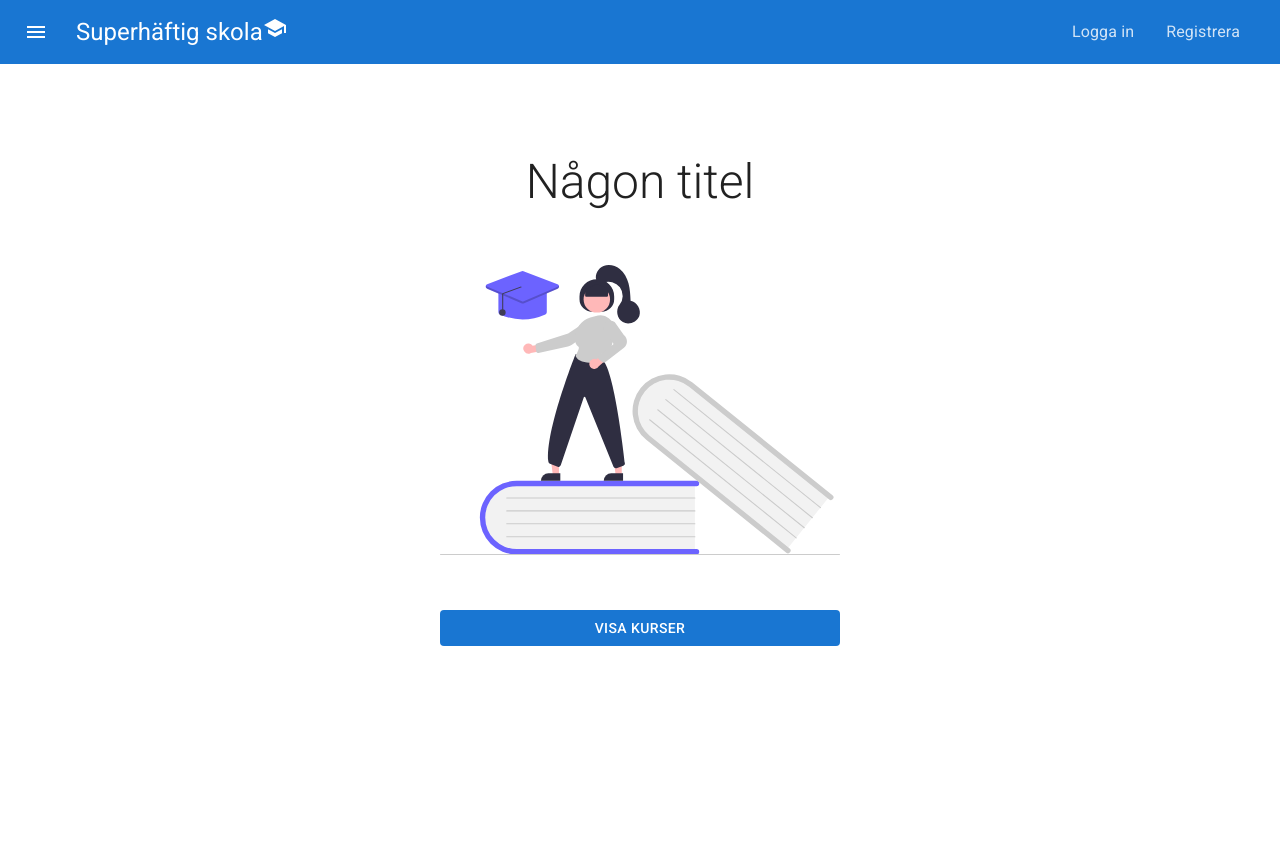
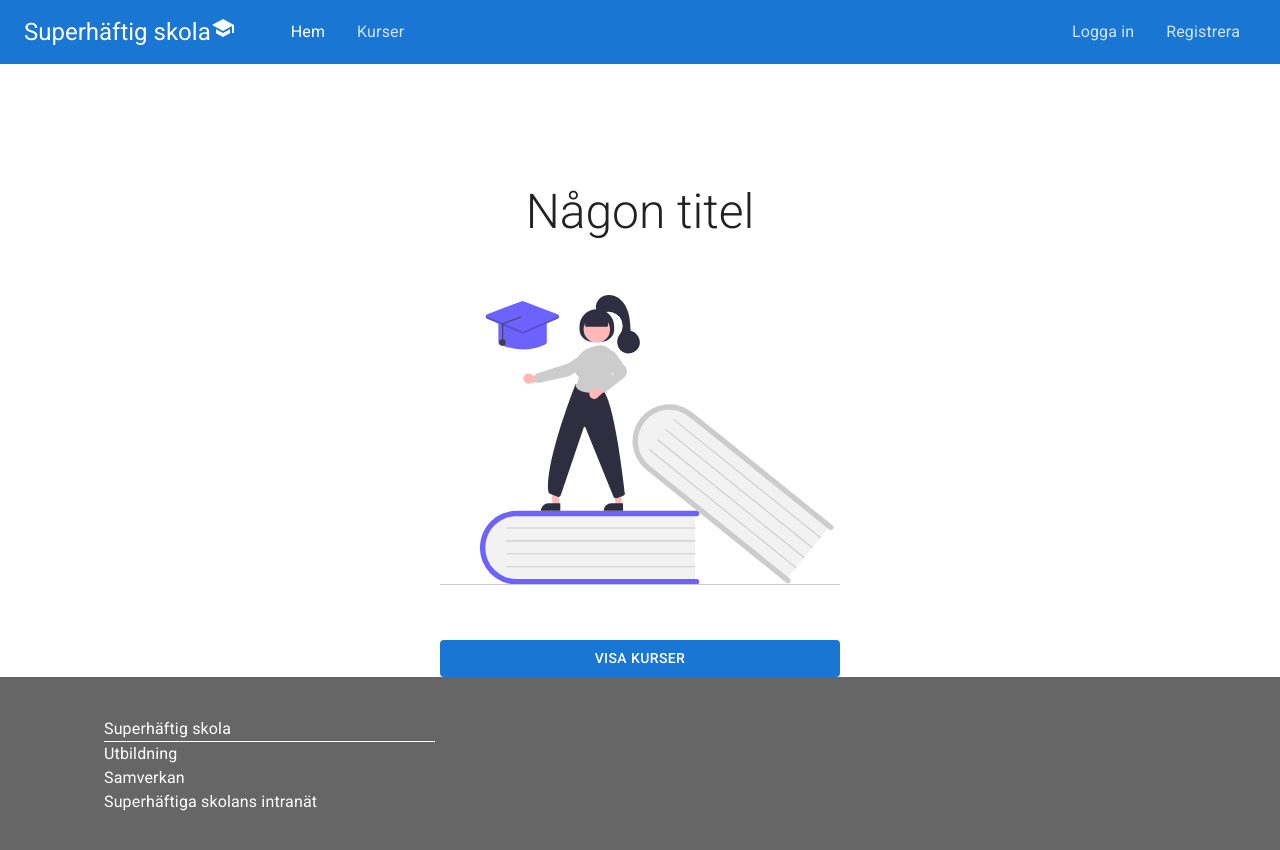
Before and after one commit to oskvr/course-registration-client, a Next.js app: page / in a window 1280 px wide. Shown: the top 850 px of the page. Before the commit the page ends 800 px from the top, so only its background shows below. Built offline with nearby package versions, Linux system fonts and the light colour scheme.

Commit message:
Responsiv navbar + lade till footer i layout

```diff
--- a/components/Footer.js
+++ b/components/Footer.js
@@ -1,7 +1,7 @@
 import Box from "@mui/material/Box";
 import Container from "@mui/material/Container";
 import Grid from "@mui/material/Grid";
-import Link from "@mui/material/Link";
+import Link from "./Link";
 // TODO: Behöver hjälp med att få till icons, får inte det att fungera.
 // Får inte ikoner att fungera som det ska, kan inte ens se vad jag gör, måste liksom använda en codesandbox för att ens se skiten.
 // import InstagramIcon from "@material-ui/icons/Instagram";
@@ -10,37 +10,29 @@ import Link from "@mui/material/Link";
 
 export default function Footer() {
   return (
-    <footer>
     <Box
+      component="footer"
       px={{ xs: 3, sm: 10 }}
-        py={{ xs: 3, sm: 10 }}
+      py={{ xs: 3, sm: 5 }}
       bgcolor="text.secondary"
       color="white"
-        mt={60} //Funkar ju ffs inte att ens justera vart skiten ska, vad fuck är 60???
     >
       <Container maxWidth="lg">
         <Grid justifyContent="start" container spacing={5}>
           <Grid item xs={12} sm={4}>
             <Box borderBottom={1}>Superhäftig skola</Box>
             <Box>
-                <Link href="/" color="inherit">
-                  Utbildning
-                </Link>
+              <Link href="/">Utbildning</Link>
             </Box>
             <Box>
-                <Link href="/" color="inherit">
-                  Samverkan
-                </Link>
+              <Link href="/">Samverkan</Link>
             </Box>
             <Box>
-                <Link href="/" color="inherit">
-                  Superhäftiga skolans intranät
-                </Link>
+              <Link href="/">Superhäftiga skolans intranät</Link>
             </Box>
           </Grid>
         </Grid>
       </Container>
     </Box>
-    </footer>
   );
 }
--- a/components/Link.js
+++ b/components/Link.js
@@ -9,7 +9,7 @@ import MuiLink from "@mui/material/Link";
 const Link = forwardRef(({ href, as, prefetch, ...props }, ref) => {
   return (
     <NextLink href={href} as={as} prefetch={prefetch} passHref>
-      <MuiLink ref={ref} {...props} />
+      <MuiLink ref={ref} color="inherit" {...props} />
     </NextLink>
   );
 });
--- a/components/Navbar.js
+++ b/components/Navbar.js
@@ -1,5 +1,14 @@
 import { CastForEducation, School } from "@mui/icons-material";
 import MenuIcon from "@mui/icons-material/Menu";
+import CloseIcon from "@mui/icons-material/Close";
+import {
+  Drawer,
+  Fade,
+  List,
+  ListItem,
+  ListItemButton,
+  useMediaQuery,
+} from "@mui/material";
 import AppBar from "@mui/material/AppBar";
 import Box from "@mui/material/Box";
 import IconButton from "@mui/material/IconButton";
@@ -10,75 +19,110 @@ import Typography from "@mui/material/Typography";
 import { useRouter } from "next/dist/client/router";
 import * as React from "react";
 import Link from "./Link";
+import NextLink from "next/link";
+
+let linkId = 0;
+const LEFT_LINKS = [
+  { id: linkId++, href: "/", text: "Hem" },
+  { id: linkId++, href: "/courses", text: "Kurser" },
+];
+
+const RIGHT_LINKS = [
+  { id: linkId++, href: "/account/login", text: "Logga in" },
+  { id: linkId++, href: "/account/register", text: "Registrera" },
+];
+
+const ALL_LINKS = LEFT_LINKS.concat(RIGHT_LINKS);
+
 export default function Navbar() {
-  const [anchorEl, setAnchorEl] = React.useState(null);
-  const open = Boolean(anchorEl);
-  const handleClick = (event) => {
-    setAnchorEl(event.currentTarget);
-  };
-  const handleClose = () => {
-    setAnchorEl(null);
-  };
+  const isMobile = useMediaQuery((theme) => theme.breakpoints.up("md"));
   return (
-    <AppBar variant="outlined" sx={{ border: "none" }}>
+    <>
+      <Box hidden={isMobile}>
+        <MobileNavbar />
+      </Box>
+      <Box hidden={!isMobile}>
+        <DesktopNavbar />
+      </Box>
+    </>
+  );
+}
+
+function DesktopNavbar() {
+  return (
+    <AppBar variant="outlined" position="relative" sx={{ border: "none" }}>
       <Toolbar>
+        <SiteLogo />
+        {LEFT_LINKS.map((link) => (
+          <NavLink href={link.href} key={link.id}>
+            {link.text}
+          </NavLink>
+        ))}
+        <Box flex="1" />
+        {RIGHT_LINKS.map((link) => (
+          <NavLink href={link.href} key={link.id}>
+            {link.text}
+          </NavLink>
+        ))}
+      </Toolbar>
+    </AppBar>
+  );
+}
+function MobileNavbar() {
+  const [showMenu, setShowMenu] = React.useState(false);
+  return (
+    <>
+      <AppBar variant="outlined" position="relative" sx={{ border: "none" }}>
+        <Toolbar>
+          <SiteLogo />
+          <Box flex="1" />
           <IconButton
-          id="basic-button"
-          aria-controls="basic-menu"
-          aria-haspopup="true"
-          aria-expanded={open ? "true" : undefined}
-          onClick={handleClick}
+            id="mobile-button"
+            aria-controls="mobile-menu"
+            aria-expanded={showMenu ? "true" : undefined}
+            onClick={() => setShowMenu(!showMenu)}
             size="large"
             edge="start"
             color="inherit"
             aria-label="menu"
             sx={{ mr: 2 }}
           >
-          <MenuIcon />
+            {showMenu ? <CloseIcon /> : <MenuIcon />}
           </IconButton>
-        <Menu
-          id="basic-menu"
-          anchorEl={anchorEl}
-          open={open}
-          onClose={handleClose}
-          MenuListProps={{
-            "aria-labelledby": "basic-button",
-          }}
-        >
-          <MenuItem component={Link} href="/" onClick={handleClose}>
-            Hem
-          </MenuItem>
-          <MenuItem component={Link} href="/courses" onClick={handleClose}>
-            Kurser
-          </MenuItem>
-        </Menu>
-        <Typography
-          component={Link}
-          variant="h5"
-          href="/"
-          color="inherit"
-          sx={{
-            "&:hover": {
-              "& .icon": {
-                transform: "translateX(2px)",
-              },
-            },
-          }}
-        >
-          Superhäftig skola
-          <Box
-            className="icon"
-            component="span"
-            sx={{ transition: "0.2s", display: "inline-block" }}
-          >
-            <School />
-          </Box>
-        </Typography>
-        <Box flex="1" />
-        <NavLink href="/account/login">Logga in</NavLink>
-        <NavLink href="/account/register">Registrera</NavLink>
         </Toolbar>
       </AppBar>
+      <Fade
+        unmountOnExit
+        sx={{
+          position: "absolute",
+          top: "50",
+          left: "0",
+          height: "95vh",
+          width: "100%",
+          background: "white",
+          zIndex: "9999",
+          display: { base: "block", md: "none" },
+        }}
+        in={showMenu}
+      >
+        <Box backgroundColor="white">
+          <List>
+            {ALL_LINKS.map((link) => (
+              <ListItem key={link.id} disablePadding>
+                <NextLink href={link.href}>
+                  <ListItemButton
+                    sx={{ fontSize: 18 }}
+                    onClick={() => setShowMenu(false)}
+                  >
+                    {link.text}
+                  </ListItemButton>
+                </NextLink>
+              </ListItem>
+            ))}
+          </List>
+        </Box>
+      </Fade>
+    </>
   );
 }
 
@@ -104,3 +148,37 @@ function NavLink({ href, children }) {
     </Link>
   );
 }
+
+function SiteLogo() {
+  return (
+    <Typography
+      component={Link}
+      variant="h5"
+      href="/"
+      color="inherit"
+      pr={5}
+      sx={{
+        "&:hover": {
+          "& .icon": {
+            transform: "translateX(2px)",
+          },
+        },
+      }}
+    >
+      <Typography
+        component="span"
+        display={{ xs: "none", sm: "inline" }}
+        variant="inherit"
+      >
+        Superhäftig skola
+      </Typography>
+      <Box
+        className="icon"
+        component="span"
+        sx={{ transition: "0.2s", display: "inline-block" }}
+      >
+        <School />
+      </Box>
+    </Typography>
+  );
+}
--- a/pages/_layout.js
+++ b/pages/_layout.js
@@ -1,10 +1,22 @@
+import { Container } from "@mui/material";
+import { Box } from "@mui/system";
+import Footer from "../components/Footer";
 import Navbar from "../components/Navbar";
 
 export default function Layout({ children }) {
   return (
-    <>
+    <Box
+      sx={{
+        display: "flex",
+        flexDirection: "column",
+        minHeight: "100vh",
+      }}
+    >
       <Navbar />
-      {children}
-    </>
+      <Box component="main" sx={{ flex: "1" }}>
+        {children}
+      </Box>
+      <Footer />
+    </Box>
   );
 }
--- a/pages/account/login/index.js
+++ b/pages/account/login/index.js
@@ -27,8 +27,10 @@ export default function login() {
   };
 
   return (
-    <Container component="main" maxWidth="xs" sx={{ minHeight: "100vh", display: "grid", placeItems: "center" }}>
-      <CssBaseline />
+    <Container
+      maxWidth="xs"
+      sx={{ minHeight: "70vh", display: "grid", placeItems: "center" }}
+    >
       <Box
         sx={{
           display: "flex",
--- a/pages/account/register/index.js
+++ b/pages/account/register/index.js
@@ -27,8 +27,10 @@ export default function SignUp() {
   };
 
   return (
-    <Container component="main" maxWidth="xs" sx={{ minHeight: "100vh", display: "grid", placeItems: "center" }}>
-      <CssBaseline />
+    <Container
+      maxWidth="xs"
+      sx={{ minHeight: "70vh", display: "grid", placeItems: "center" }}
+    >
       <Box
         sx={{
           display: "flex",
--- a/pages/index.js
+++ b/pages/index.js
@@ -1,12 +1,15 @@
-import { Button, Typography } from "@mui/material";
+import { Button, Container, Grid, Typography } from "@mui/material";
 import { Box } from "@mui/system";
 import Image from "next/image";
 import Link from "../components/Link";
 export default function Home() {
   return (
-    <Box
-      component="main"
-      sx={{ minHeight: "100vh", display: "grid", placeItems: "center" }}
+    <Container
+      sx={{
+        display: "grid",
+        justifyContent: "center",
+        paddingTop: 15,
+      }}
     >
       <Box
         sx={{
@@ -23,6 +26,6 @@ export default function Home() {
           Visa kurser
         </Button>
       </Box>
-    </Box>
+    </Container>
   );
 }
```
Also changed, not shown: pages/courses/index.js (+40 -28 lines). Lines whose indentation alone changed are shown as unchanged.
